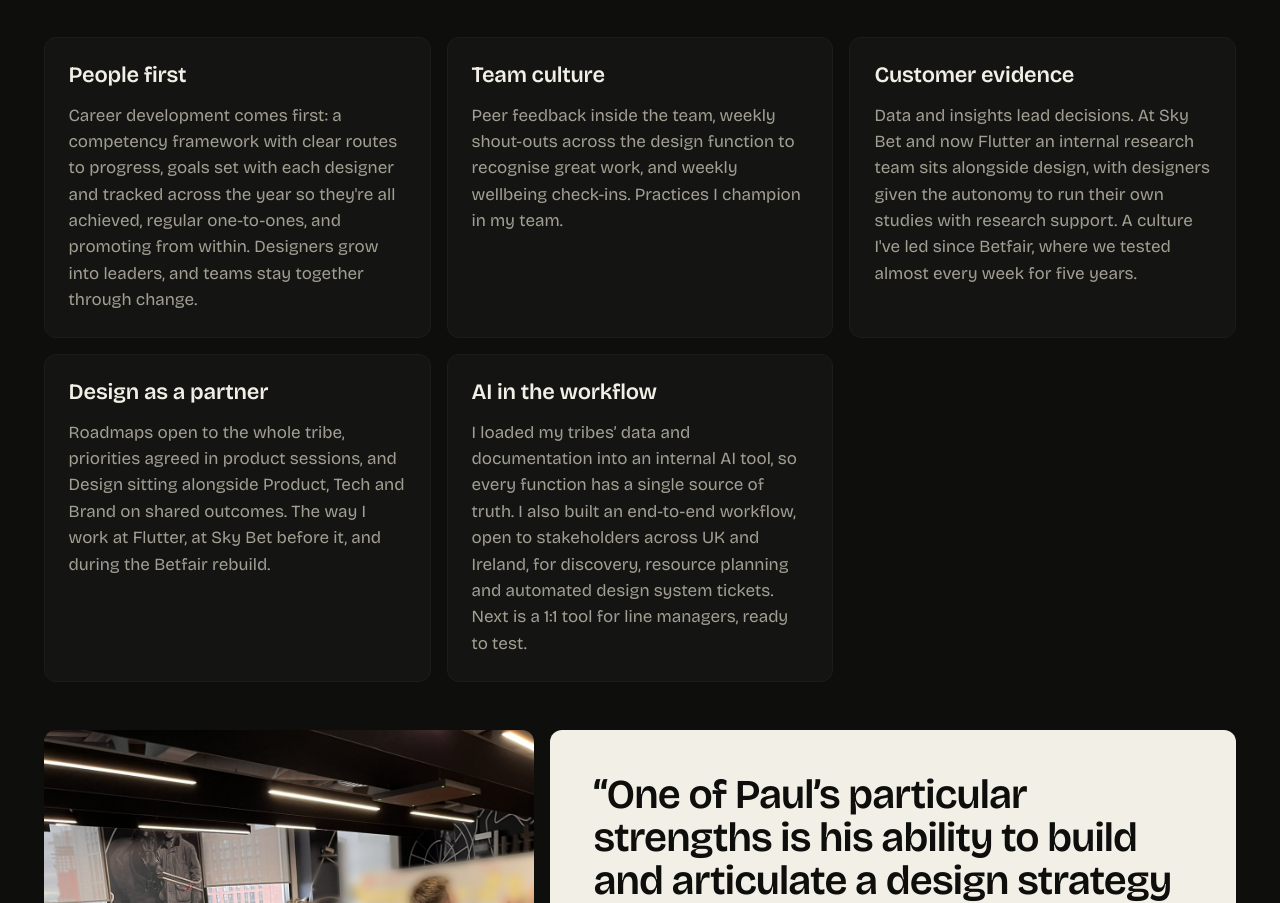
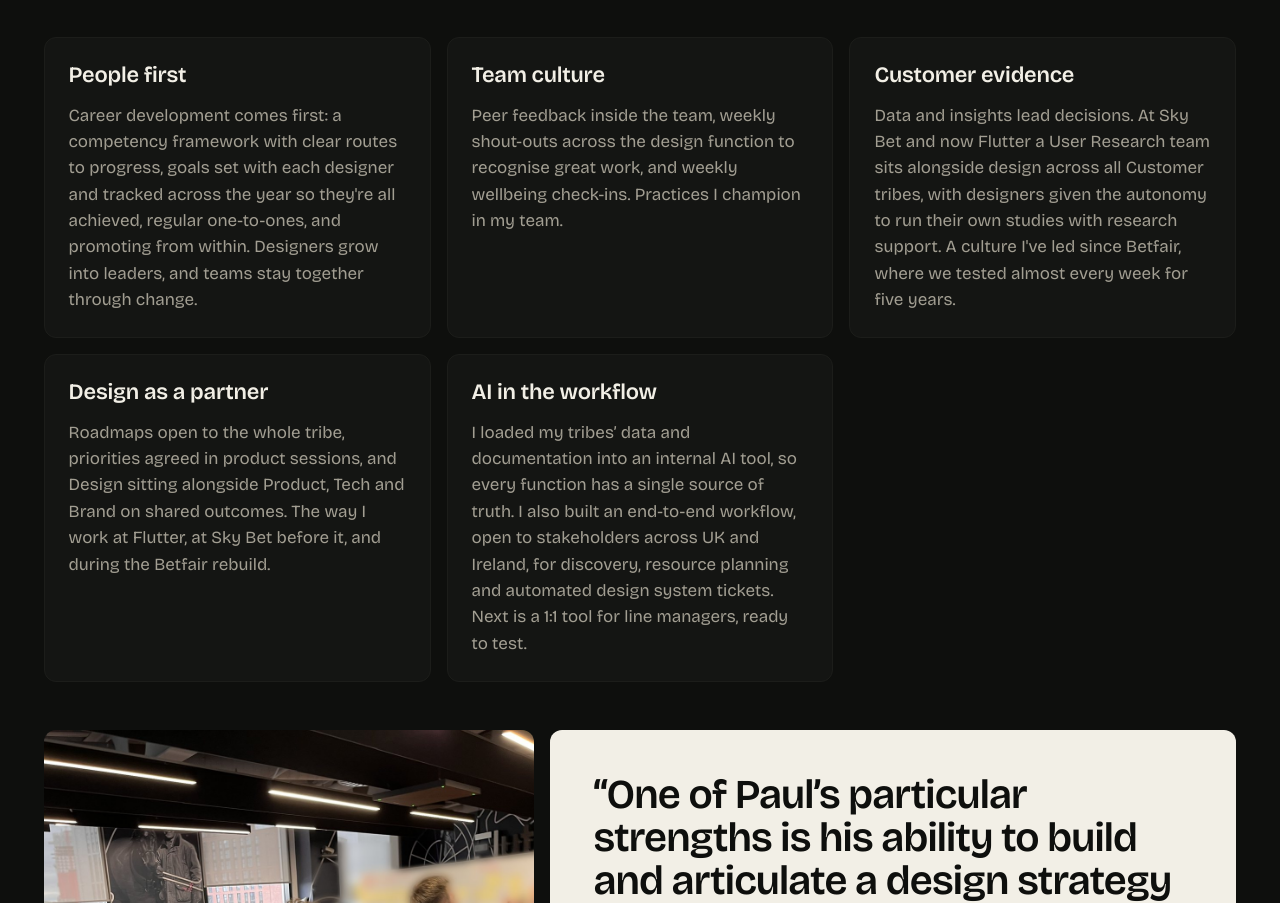
Before and after one commit to rileypap03/Portfolio, a plain HTML site: page index.html in a window 1280 px wide. Shown: the part 4196-5099 px from the top of the page. Drawn offline with nearby package versions, Linux system fonts and the light colour scheme; a script that the page names is missing.

Commit message:
Preview: Customer evidence names User Research and all Customer tribes
Co-Authored-By: Claude Opus 4.7 <noreply@anthropic.com>
Claude-Session: https://claude.ai/code/session_0158uCYPpkJzBXUtpQL4B97E

```diff
--- a/index.html
+++ b/index.html
@@ -403,7 +403,7 @@ html body .fl-stage img{border-radius:0!important}
 <div class="b-lead">
 <div><h3>People first</h3><p>Career development comes first: a competency framework with clear routes to progress, goals set with each designer and tracked across the year so they're all achieved, regular one-to-ones, and promoting from within. Designers grow into leaders, and teams stay together through change.</p></div>
 <div><h3>Team culture</h3><p>Peer feedback inside the team, weekly shout-outs across the design function to recognise great work, and weekly wellbeing check-ins. Practices I champion in my team.</p></div>
-<div><h3>Customer evidence</h3><p>Data and insights lead decisions. At Sky Bet and now Flutter an internal research team sits alongside design, with designers given the autonomy to run their own studies with research support. A culture I've led since Betfair, where we tested almost every week for five years.</p></div>
+<div><h3>Customer evidence</h3><p>Data and insights lead decisions. At Sky Bet and now Flutter a User Research team sits alongside design across all Customer tribes, with designers given the autonomy to run their own studies with research support. A culture I've led since Betfair, where we tested almost every week for five years.</p></div>
 <div><h3>Design as a partner</h3><p>Roadmaps open to the whole tribe, priorities agreed in product sessions, and Design sitting alongside Product, Tech and Brand on shared outcomes. The way I work at Flutter, at Sky Bet before it, and during the Betfair rebuild.</p></div>
 <div><h3>AI in the workflow</h3><p>I loaded my tribes’ data and documentation into an internal AI tool, so every function has a single source of truth. I also built an end-to-end workflow, open to stakeholders across UK and Ireland, for discovery, resource planning and automated design system tickets. Next is a 1:1 tool for line managers, ready to test.</p></div>
 </div>
```
